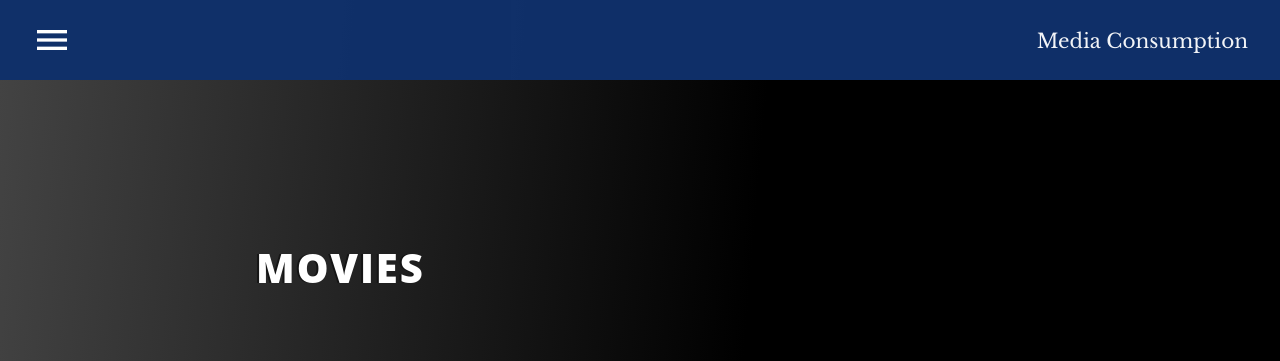
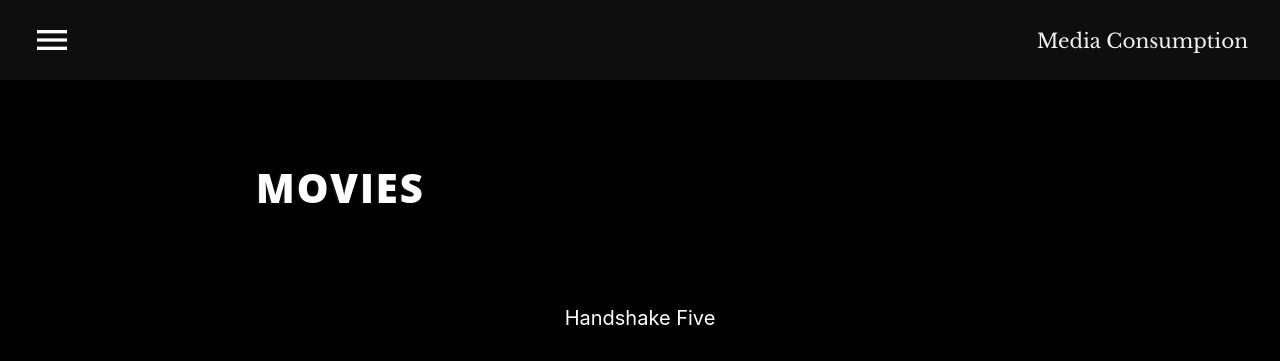
Before and after one commit to Uvacoder/my-media, a React (Create React App) app: page / in a window 1280 px wide. Shown: the top 361 px of the page. Built offline with nearby package versions, Linux system fonts and the light colour scheme.

Commit message:
color edits

```diff
--- a/src/App.css
+++ b/src/App.css
@@ -12,9 +12,11 @@
 }
 
 html, body {
-  background: #000000;  /* fallback for old browsers */
-  background: -webkit-linear-gradient(to bottom right, #434343, #000000);  /* Chrome 10-25, Safari 5.1-6 */
-  background: linear-gradient(to bottom right, #434343, #000000 30%); /* W3C, IE 10+/ Edge, Firefox 16+, Chrome 26+, Opera 12+, Safari 7+ */
+  background: rgba(0, 0, 0);  /* fallback for old browsers */
+  /* background: -webkit-linear-gradient(to bottom right, #434343, #000000); */
+    /* Chrome 10-25, Safari 5.1-6 */
+  /* background: linear-gradient(to bottom right, #434343, #000000 30%); */
+   /* W3C, IE 10+/ Edge, Firefox 16+, Chrome 26+, Opera 12+, Safari 7+ */
 }
 
 
@@ -24,7 +26,7 @@ html, body {
   height: 5rem;
   top: 0;
   z-index: 99;
-  background-color: rgba(16,49,107, .975);
+  background-color: rgba(15, 15, 15, .95);
 
 }
 
@@ -36,7 +38,7 @@ nav {
   position: relative;
   border-right: 1px solid white;
   padding-bottom: 2rem;
-  background-color: rgba(11, 61, 145, .985);
+  background-color: rgba(27, 28, 37);
   width: 500px;
 }
 
@@ -138,7 +140,7 @@ nav > a:hover {
 }
 
 #movies {
-  margin-top: 5rem;
+  margin-top: 0rem;
 }
 
 .sub_section_title {
@@ -158,10 +160,10 @@ nav > a:hover {
     flex-direction: row;
     /* border: 1px solid red; */
     width: 80%;
-
+    max-width: fit-content;
     margin: 0 auto;
     flex-wrap: wrap;
-    background-color: rgba(24, 23, 23, .95);
+    background-color: rgba(27, 28, 37);
     border-radius: 10px;
     padding-top: 1.5rem
 }
@@ -202,8 +204,9 @@ nav > a:hover {
   text-align: start;
   position: relative;
   z-index: 5;
-  /* background-color: rgba(18, 18, 18, .95); */
-  background-color: rgba(11, 61, 145, .95);
+  background-color: rgba(18, 18, 18, .95);
+  /* background-color: rgba(11, 61, 145, .95); */
+  /* background-color: rgba(15, 15, 15, .95); */
   color: white;
   padding: 1rem .5rem;
   cursor: pointer;
```
